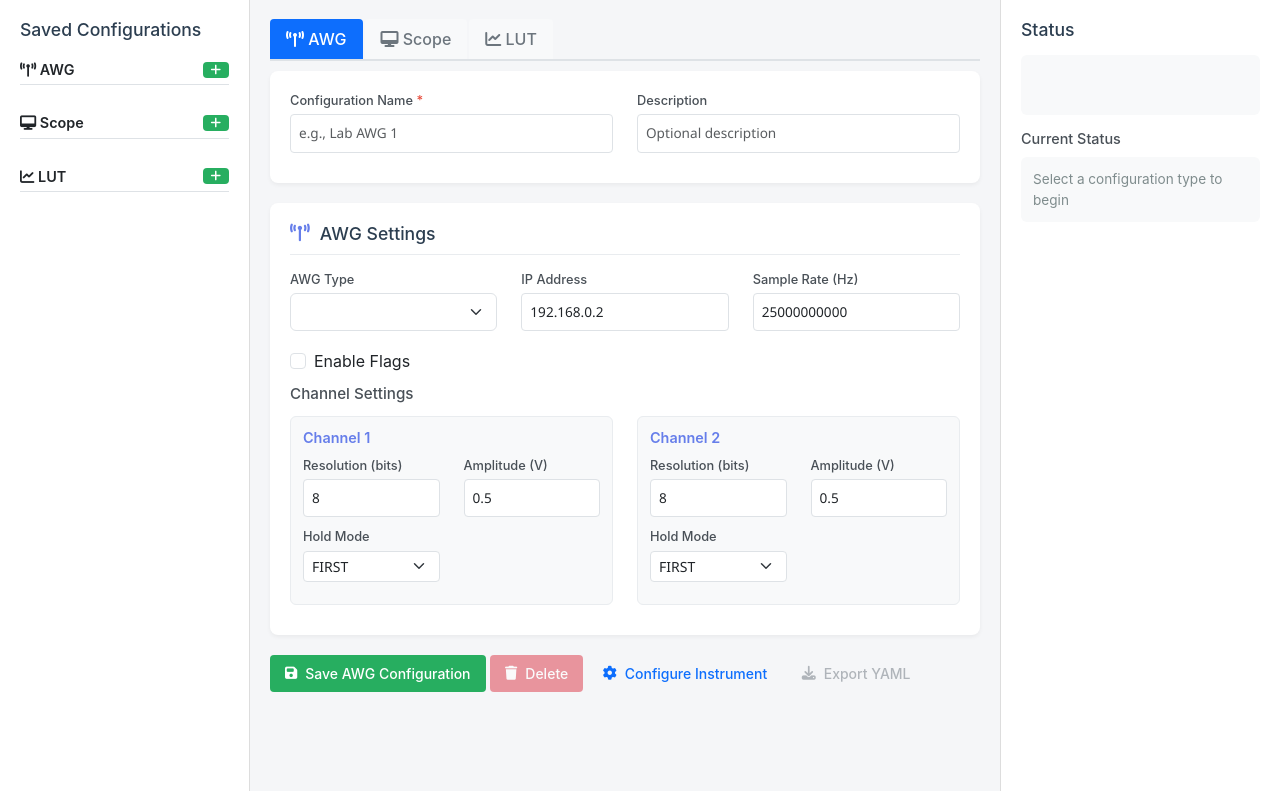
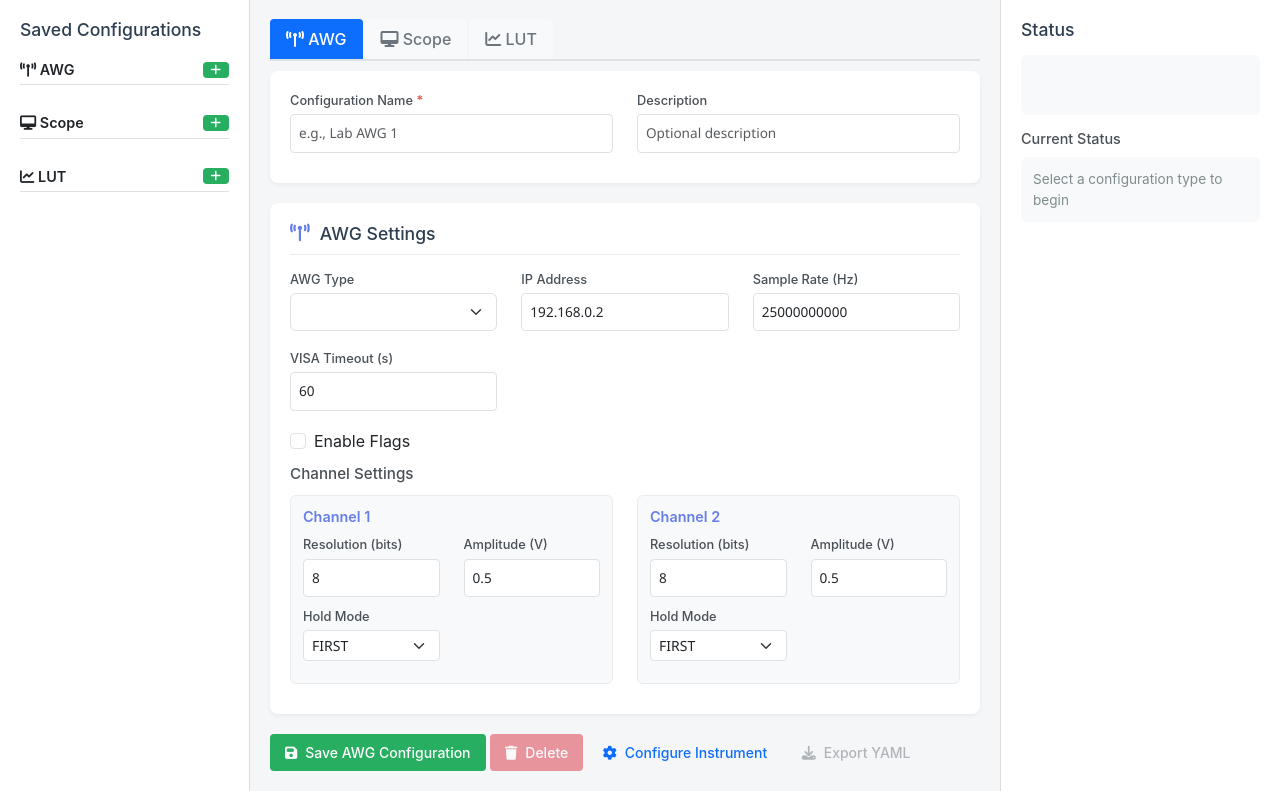
Before and after one commit to QCoDeS/broadbean, a Django app: template src/broadbean/designer/templates/waveform_designer/instruments.html in a window 1280 px wide. Shown: the part 129-920 px from the top of the page. Run offline with Django 3.2, Linux system fonts and the light colour scheme; the template is opened without the code that fills it, so the values that code supplies are empty; some libraries are stand-ins or nearby versions.

Commit message:
Added user specified timeout

```diff
--- a/src/broadbean/designer/static/waveform_designer/js/instruments.js
+++ b/src/broadbean/designer/static/waveform_designer/js/instruments.js
@@ -350,6 +350,7 @@ const InstrumentsManager = {
         // Extract parameters
         const params = config.parameters || {};
         document.getElementById('awg-sample-rate').value = params['sample_rate']?.initial_value || 25e9;
+        document.getElementById('awg-timeout').value = config.visa_timeout || 60;
         document.getElementById('awg-flags').checked = config.use_flags || false;
 
         // Channel parameters
@@ -371,6 +372,7 @@ const InstrumentsManager = {
             driver_type: document.getElementById('awg-type').value,
             address: `TCPIP0::${ip}::inst0::INSTR`,
             use_flags: document.getElementById('awg-flags').checked,
+            visa_timeout: parseInt(document.getElementById('awg-timeout').value) || 60,
             parameters: {
                 'sample_rate': { initial_value: parseFloat(document.getElementById('awg-sample-rate').value) },
                 'ch1.resolution': { initial_value: parseInt(document.getElementById('awg-ch1-resolution').value) },
@@ -391,6 +393,7 @@ const InstrumentsManager = {
         document.getElementById('awg-type').value = awgType;
         document.getElementById('awg-ip').value = '192.168.0.2';
         document.getElementById('awg-sample-rate').value = '25000000000';
+        document.getElementById('awg-timeout').value = '60';
         document.getElementById('awg-flags').checked = false;
 
         ['1', '2'].forEach(ch => {
@@ -513,6 +516,9 @@ const InstrumentsManager = {
         document.getElementById('horizontal-sample-rate').value = params['horizontal.sample_rate']?.initial_value || 2.5e9;
         document.getElementById('horizontal-mode').value = params['horizontal.mode']?.initial_value || 'auto';
 
+        // Timeout
+        document.getElementById('scope-timeout').value = config.visa_timeout || 60;
+
         const channels = config.channels || [];
         for (let i = 0; i < 3; i++) {
             const ch = channels[i] || {};
@@ -534,6 +540,7 @@ const InstrumentsManager = {
             // Send driver_type directly (dropdown now has driver_type values)
             driver_type: document.getElementById('scope-type').value,
             address: `TCPIP0::${ip}::inst0::INSTR`,
+            visa_timeout: parseInt(document.getElementById('scope-timeout').value) || 60,
             parameters: {
                 'acquisition.mode': { initial_value: document.getElementById('scope-acq-mode').value },
                 'trigger.type': { initial_value: triggerType },
@@ -589,6 +596,8 @@ const InstrumentsManager = {
         document.getElementById('horizontal-record-length').value = '5000';
         document.getElementById('horizontal-sample-rate').value = '25000000000';
         document.getElementById('horizontal-mode').value = 'manual';
+
+        document.getElementById('scope-timeout').value = '60';
 
         ['1', '2', '3'].forEach(ch => {
             document.getElementById(`scope-ch${ch}-enabled`).checked = false;
--- a/src/broadbean/designer/templates/waveform_designer/instruments.html
+++ b/src/broadbean/designer/templates/waveform_designer/instruments.html
@@ -209,6 +209,15 @@
                             </div>
                         </div>
 
+                        <div class="row mt-2">
+                            <div class="col-md-4">
+                                <div class="form-group">
+                                    <label for="awg-timeout">VISA Timeout (s)</label>
+                                    <input type="number" id="awg-timeout" class="form-control" value="60" min="1" max="300" step="1">
+                                </div>
+                            </div>
+                        </div>
+
                         <div class="form-check mt-2">
                             <input type="checkbox" class="form-check-input" id="awg-flags">
                             <label class="form-check-label" for="awg-flags">Enable Flags</label>
@@ -342,6 +351,15 @@
                                         <option value="high_res">High Resolution</option>
                                         <option value="average">Average</option>
                                     </select>
+                                </div>
+                            </div>
+                        </div>
+
+                        <div class="row mt-2">
+                            <div class="col-md-4">
+                                <div class="form-group">
+                                    <label for="scope-timeout">VISA Timeout (s)</label>
+                                    <input type="number" id="scope-timeout" class="form-control" value="60" min="1" max="300" step="1">
                                 </div>
                             </div>
                         </div>
```
Also changed, not shown: src/broadbean/designer/models.py (+14 -0 lines), src/broadbean/instruments/qcodes_base.py (+7 -0 lines), src/broadbean/designer/migrations/0002_awgstationconfig_visa_timeout_and_more.py (added).
